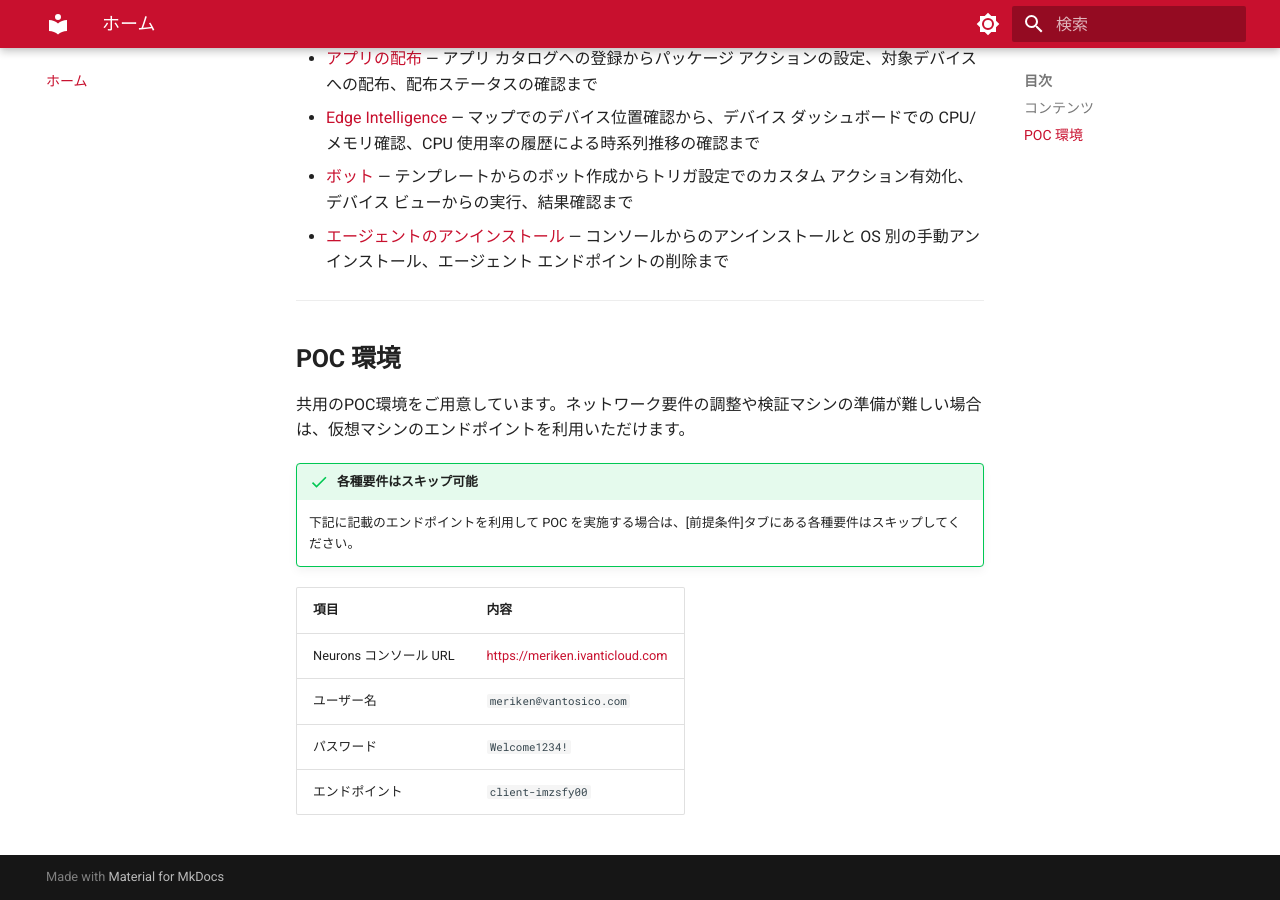
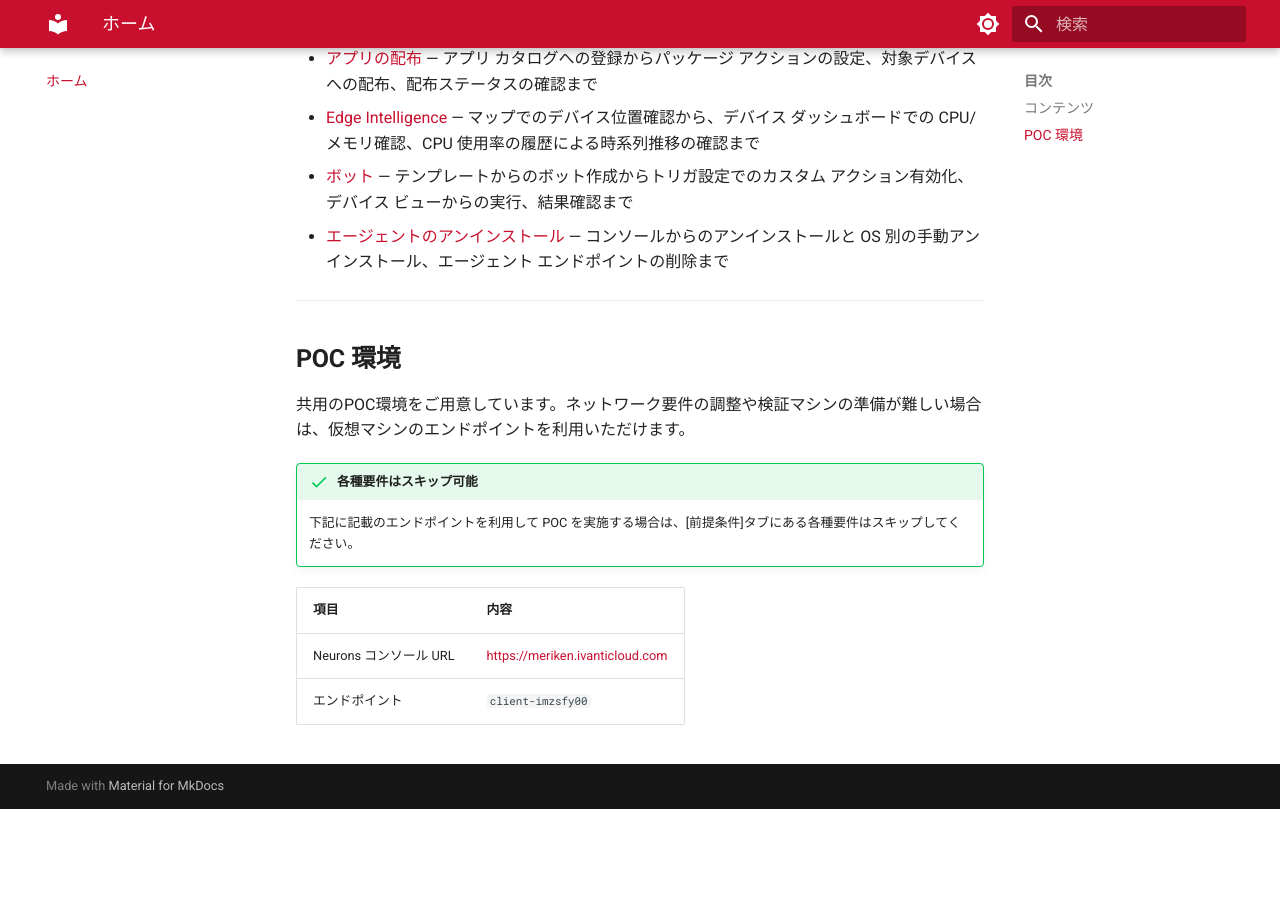
Before and after one commit to ivanti-jpse/neurons-poc-guide, an MkDocs documentation site: the page built from docs/index.md, in a window 1280 px wide and 900 px high, scrolled down 600 px. Built offline with MkDocs 1.6.1 and Material for MkDocs 9.7.7, drawn with Linux system fonts in a browser that asks for light colours; after the commit the page ends 1409 px from its top, so only the background shows below that.

Commit message:
POC環境: ユーザー名・パスワード欄を削除

```diff
--- a/docs/index.md
+++ b/docs/index.md
@@ -28,6 +28,4 @@ Ivanti Neurons Platform の導入・設定・POC 実施手順をまとめたガ
 | 項目 | 内容 |
 | --- | --- |
 | Neurons コンソール URL | [https://meriken.ivanticloud.com](https://meriken.ivanticloud.com) |
-| ユーザー名 | `meriken@vantosico.com` |
-| パスワード | `Welcome1234!` |
 | エンドポイント | `client-imzsfy00` |
```
